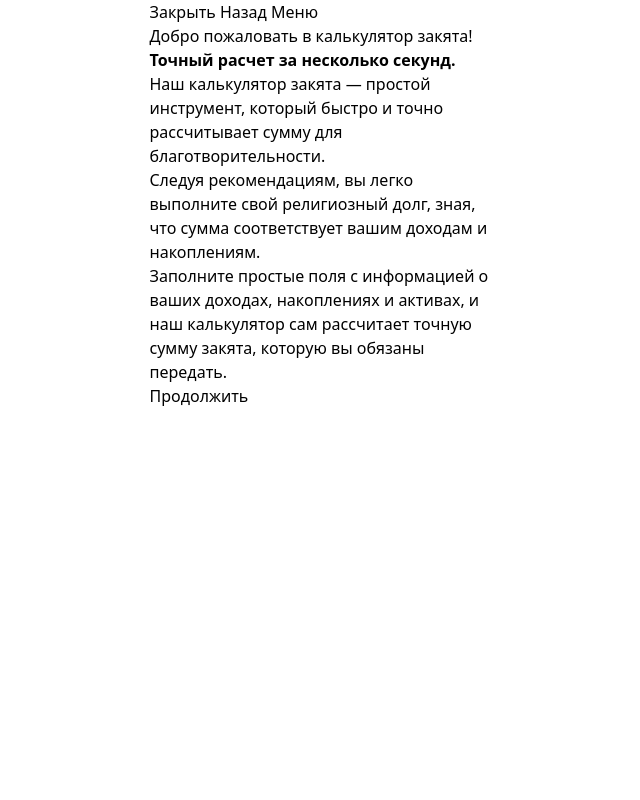
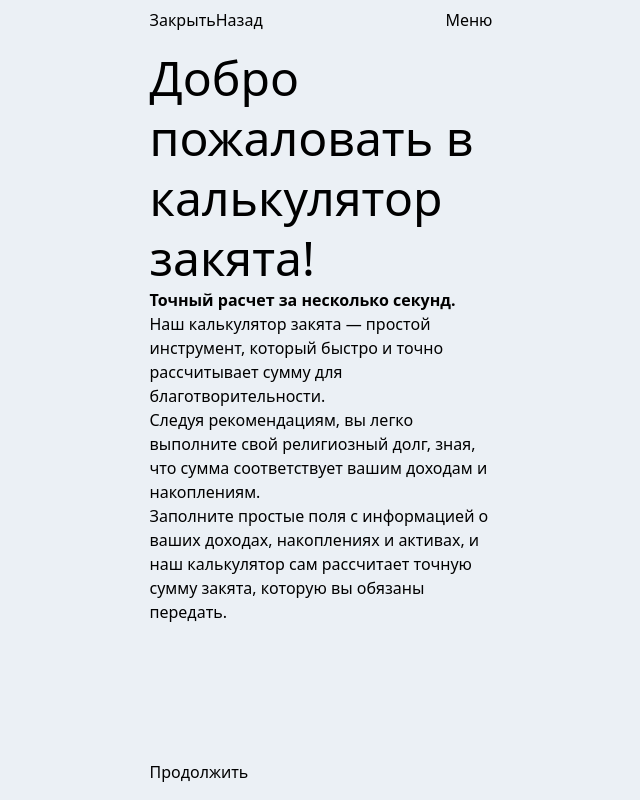
Before and after one commit to Muhammadjewel/zakotim, a website: page index.html in a window 1280 px wide. Shown: the whole page, without its empty margins (319-959 px from the left). Drawn offline with nearby package versions, Linux system fonts and the light colour scheme.

Commit message:
Homepage 0.1

```diff
--- /dev/null
+++ b/css/input.css
@@ -0,0 +1,20 @@
+@import "tailwindcss";
+
+html, body {
+  height: 100%;
+}
+
+body {
+  background-color: #EBF0F5;
+}
+
+.content-wrapper {
+  width: 100%;
+  max-width: 375px;
+  padding: 8px 16px 16px;
+  margin-left: auto;
+  margin-right: auto;
+}
+
+/* Euclid Circular A
+600, 300, 500, 400 */
--- a/index.html
+++ b/index.html
@@ -3,24 +3,22 @@
   <head>
     <meta charset="UTF-8" />
     <meta name="viewport" content="width=device-width, initial-scale=1.0" />
-    <script src="https://unpkg.com/@tailwindcss/browser@4"></script>
-    <link rel="stylesheet" href="styles.css">
+    <link rel="stylesheet" href="css/output.css">
   </head>
-  <body>
+  <body class="flex flex-col">
 
-    <div class="container">
     <!-- CONTENT-WRAPPER -->
-      <div class="content-wrapper">
+    <div class="content-wrapper grow flex flex-col">
       <!-- HEADER -->
-        <header>
+      <header class="flex">
         <button type="button">Закрыть</button>
         <button type="button">Назад</button>
-          <button type="button">Меню</button>
+        <button class="ml-auto" type="button">Меню</button>
       </header>
 
       <!-- PAGE-CONTENT -->
-        <div>
-          <h1>Добро пожаловать в калькулятор <span>закята!</span></h1>
+      <div class="grow py-[16px]">
+        <h1 class="text-5xl leading-15">Добро пожаловать в калькулятор <span>закята!</span></h1>
         <p>
           <strong>Точный расчет за несколько секунд.</strong>
           <br>
@@ -32,9 +30,8 @@
 
       <!-- FOOTER -->
       <footer>
-          <a href="#">Продолжить</a>
+        <button href="#">Продолжить</button>
       </footer>
-      </div>
     </div>
 
   </body>
--- /dev/null
+++ b/package.json
@@ -0,0 +1,6 @@
+{
+  "dependencies": {
+    "@tailwindcss/cli": "^4.0.8",
+    "tailwindcss": "^4.0.8"
+  }
+}
--- a/styles.css
+++ /dev/null
@@ -1,7 +0,0 @@
-.container {
-  max-width: 375px;
-  padding-left: 16px;
-  padding-right: 16px;
-  margin-left: auto;
-  margin-right: auto;
-}
```
Also changed, not shown: css/output.css (added), 2 other files. Lines whose indentation alone changed are shown as unchanged.
